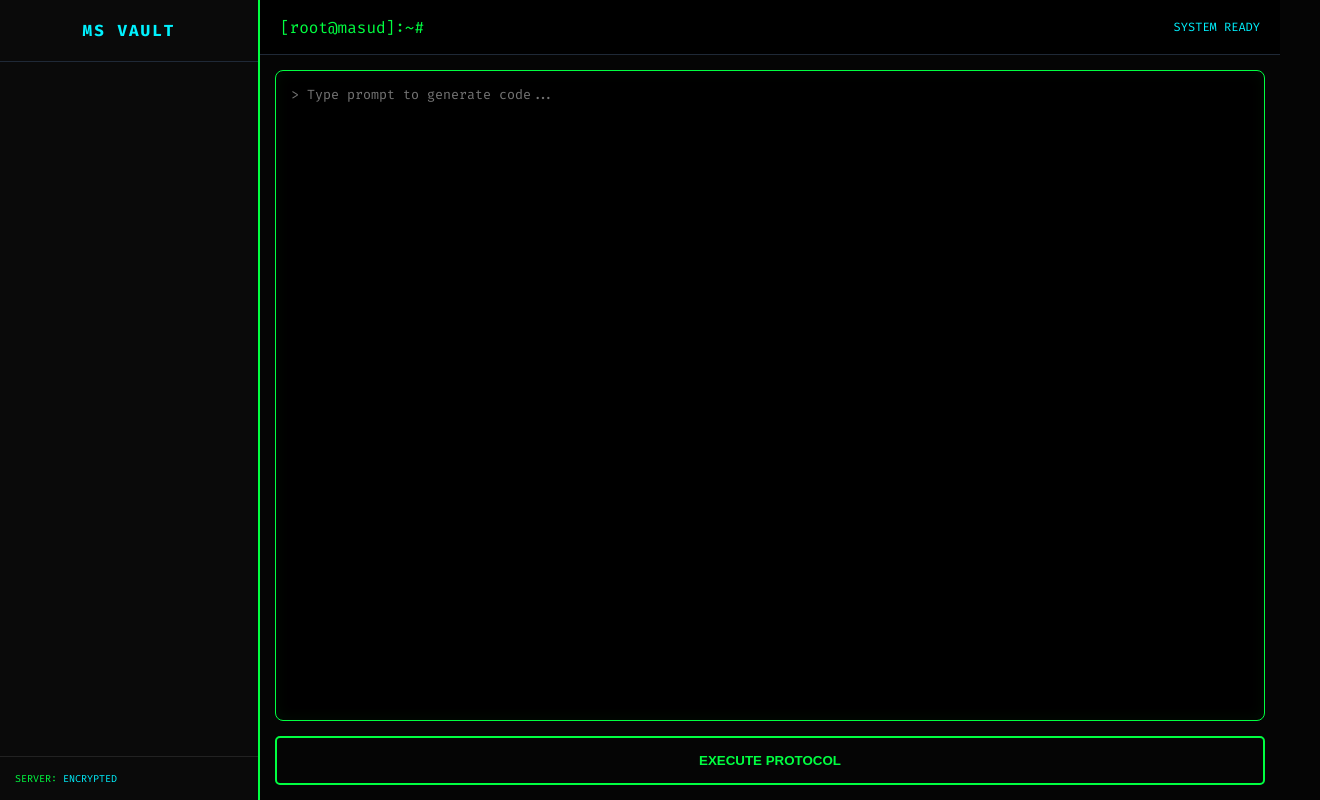
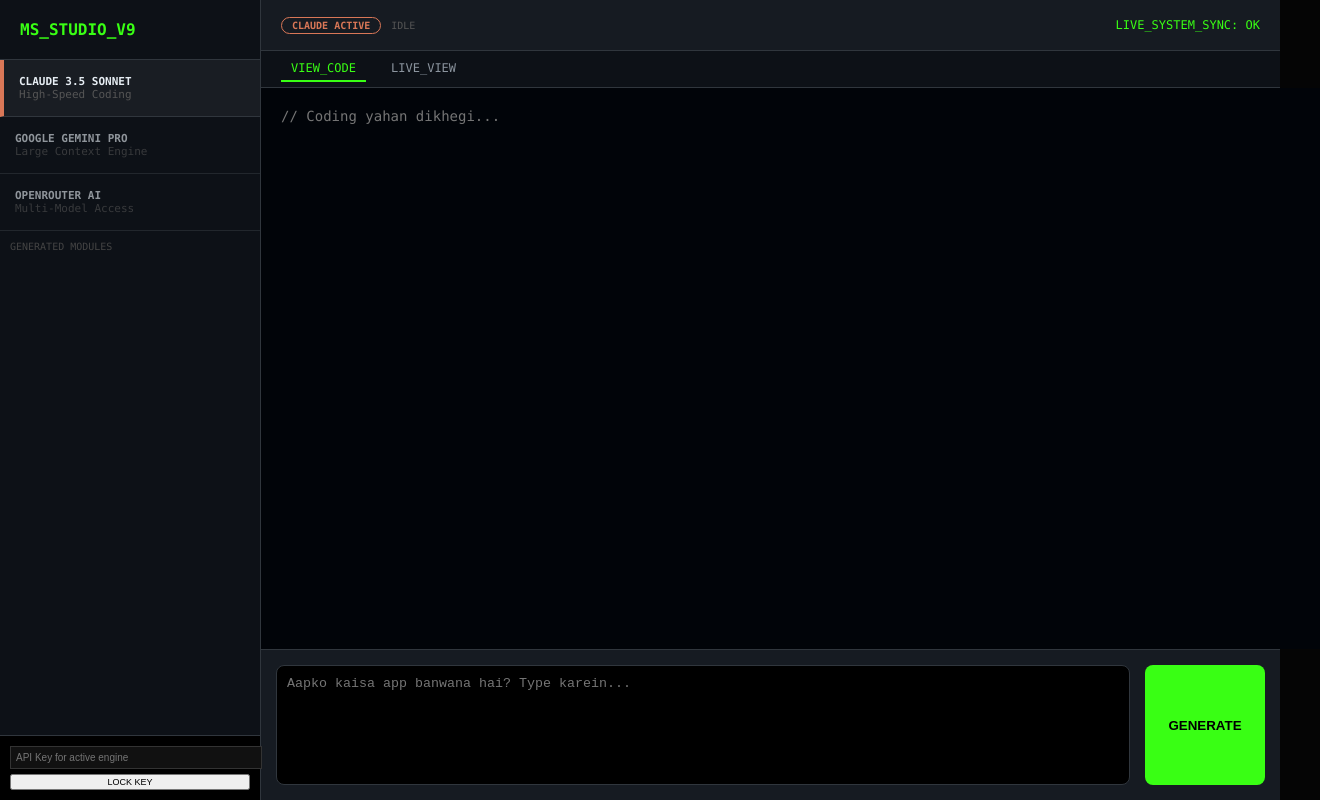
Before and after one commit to masudgamer9444-spec/Ai-code-, a plain HTML site: page index.html in a window 1280 px wide. Shown: the whole page, 1320 px wide, since content can reach past the window. Drawn offline with Linux system fonts and the light colour scheme.

Commit message:
Update index.html

````diff
--- a/index.html
+++ b/index.html
@@ -3,187 +3,247 @@
 <head>
     <meta charset="UTF-8">
     <meta name="viewport" content="width=device-width, initial-scale=1.0">
-    <title>MS HACKER PRO v6</title>
+    <title>MS ULTIMATE AI STUDIO</title>
     <style>
-        @import url('https://fonts.googleapis.com/css2?family=Fira+Code:wght@400;700&display=swap');
-
         :root {
-            --hacker-green: #00ff41;
-            --cyber-blue: #00f2ff;
-            --dark-bg: #050505;
-            --side-bg: #0a0a0a;
-            --border: #1f2937;
+            --bg-black: #050505;
+            --side-panel: #0d1117;
+            --hacker-green: #39ff14;
+            --gemini-blue: #4285f4;
+            --claude-orange: #d97757;
+            --open-purple: #a855f7;
+            --border: #30363d;
         }
 
-        * { box-sizing: border-box; }
         body {
-            margin: 0; background: var(--dark-bg); color: var(--hacker-green);
-            font-family: 'Fira Code', monospace; display: flex; height: 100vh; overflow: hidden;
+            margin: 0; background: var(--bg-black); color: #e6edf3;
+            font-family: 'Consolas', 'Courier New', monospace;
+            display: flex; height: 100vh; overflow: hidden;
         }
 
-        /* Sidebar - File System */
+        /* Sidebar */
         #sidebar {
-            width: 260px; background: var(--side-bg); border-right: 2px solid var(--hacker-green);
-            display: flex; flex-direction: column; transition: 0.3s;
+            width: 260px; background: var(--side-panel); border-right: 1px solid var(--border);
+            display: flex; flex-direction: column; z-index: 10;
         }
 
-        .sidebar-header {
-            padding: 20px; font-weight: bold; border-bottom: 1px solid var(--border);
-            text-align: center; letter-spacing: 2px; color: var(--cyber-blue);
+        .engine-card {
+            padding: 15px; border-bottom: 1px solid var(--border);
+            cursor: pointer; font-size: 11px; transition: 0.3s; opacity: 0.6;
         }
+        .engine-card.active { opacity: 1; background: rgba(255,255,255,0.05); }
+        .engine-card[data-type="claude"].active { border-left: 4px solid var(--claude-orange); }
+        .engine-card[data-type="gemini"].active { border-left: 4px solid var(--gemini-blue); }
+        .engine-card[data-type="openrouter"].active { border-left: 4px solid var(--open-purple); }
 
         .file-explorer { flex: 1; overflow-y: auto; padding: 10px; }
-        .file-node {
-            padding: 10px; margin-bottom: 5px; background: rgba(255,255,255,0.03);
-            border: 1px solid transparent; cursor: pointer; border-radius: 4px; font-size: 12px;
+        .file-link {
+            padding: 8px; margin-bottom: 5px; border-radius: 4px; cursor: pointer;
+            font-size: 12px; display: flex; align-items: center; gap: 8px;
         }
-        .file-node:hover { border-color: var(--hacker-green); box-shadow: 0 0 10px rgba(0, 255, 65, 0.2); }
+        .file-link:hover { background: #21262d; }
 
-        /* Main Workspace */
-        #main { flex: 1; display: flex; flex-direction: column; position: relative; }
+        /* Main Center Workspace */
+        #workspace { flex: 1; display: flex; flex-direction: column; background: #000; }
 
         header {
-            height: 55px; background: #000; border-bottom: 1px solid var(--border);
+            height: 50px; background: #161b22; border-bottom: 1px solid var(--border);
             display: flex; align-items: center; padding: 0 20px; justify-content: space-between;
         }
 
-        .editor-container { flex: 1; display: flex; flex-direction: column; padding: 15px; gap: 15px; }
-
-        textarea {
-            flex: 1; background: #000; color: #fff; border: 1px solid var(--hacker-green);
-            padding: 15px; border-radius: 8px; font-family: inherit; outline: none; resize: none;
-            box-shadow: inset 0 0 15px rgba(0, 255, 65, 0.05);
+        .active-badge {
+            padding: 2px 10px; border-radius: 10px; font-size: 10px; font-weight: bold;
+            text-transform: uppercase; border: 1px solid;
         }
 
-        .btn-execute {
-            background: transparent; color: var(--hacker-green); border: 2px solid var(--hacker-green);
-            padding: 15px; font-weight: bold; border-radius: 5px; cursor: pointer;
-            text-transform: uppercase; transition: 0.3s;
-        }
-        .btn-execute:hover { background: var(--hacker-green); color: #000; box-shadow: 0 0 20px var(--hacker-green); }
+        .editor-container { flex: 1; display: flex; flex-direction: column; position: relative; }
 
-        /* Preview Window */
-        #preview-box {
-            position: absolute; top: 55px; left: 0; right: 0; bottom: 0;
-            background: white; display: none; z-index: 1000;
-        }
-        iframe { width: 100%; height: 100%; border: none; }
+        /* View Modes */
+        .mode-tabs { display: flex; background: #0d1117; padding: 5px 20px; gap: 15px; border-bottom: 1px solid var(--border); }
+        .tab-btn { cursor: pointer; font-size: 12px; color: #8b949e; padding: 5px 10px; }
+        .tab-btn.active { color: var(--hacker-green); border-bottom: 2px solid var(--hacker-green); }
 
-        .btn-close {
-            position: absolute; top: 15px; right: 20px; background: #ff0000;
-            color: white; padding: 5px 15px; border-radius: 4px; cursor: pointer; z-index: 1001;
+        #codeViewer {
+            flex: 1; width: 100%; background: #010409; color: #7ee787;
+            border: none; padding: 20px; font-family: inherit; font-size: 14px; outline: none;
+            resize: none; display: block;
         }
 
-        #loading { display: none; color: var(--cyber-blue); font-size: 12px; margin-bottom: 5px; }
+        #liveViewer { flex: 1; width: 100%; height: 100%; background: white; border: none; display: none; }
+
+        /* Input Panel */
+        .bottom-input {
+            height: 120px; background: #161b22; border-top: 1px solid var(--border);
+            padding: 15px; display: flex; gap: 15px;
+        }
+        textarea#promptArea {
+            flex: 1; background: #000; border: 1px solid var(--border); color: #fff;
+            border-radius: 8px; padding: 10px; outline: none; resize: none;
+        }
+        .btn-send {
+            width: 120px; background: var(--hacker-green); color: #000; font-weight: bold;
+            border: none; border-radius: 8px; cursor: pointer;
+        }
+
+        /* Settings */
+        .key-input { padding: 10px; background: #000; border-top: 1px solid var(--border); }
+        .key-input input { width: 100%; background: #111; border: 1px solid #333; color: #fff; font-size: 10px; padding: 5px; }
     </style>
 </head>
 <body>
 
     <div id="sidebar">
-        <div class="sidebar-header">MS VAULT</div>
-        <div class="file-explorer" id="fileList"></div>
-        <div style="padding:15px; font-size:10px; border-top:1px solid #222;">
-            SERVER: <span style="color:var(--cyber-blue)">ENCRYPTED</span>
+        <div style="padding: 20px; font-weight: bold; color: var(--hacker-green); border-bottom: 1px solid var(--border);">
+            MS_STUDIO_V9
+        </div>
+
+        <div class="engine-card active" data-type="claude" onclick="setEngine('claude')">
+            <b>CLAUDE 3.5 SONNET</b><br><span style="color:#555">High-Speed Coding</span>
+        </div>
+        <div class="engine-card" data-type="gemini" onclick="setEngine('gemini')">
+            <b>GOOGLE GEMINI PRO</b><br><span style="color:#555">Large Context Engine</span>
+        </div>
+        <div class="engine-card" data-type="openrouter" onclick="setEngine('openrouter')">
+            <b>OPENROUTER AI</b><br><span style="color:#555">Multi-Model Access</span>
+        </div>
+
+        <div class="file-explorer" id="fileList">
+            <div style="font-size: 10px; color: #444; margin-bottom: 10px;">GENERATED MODULES</div>
+            </div>
+
+        <div class="key-input">
+            <input type="password" id="keyVal" placeholder="API Key for active engine">
+            <button onclick="saveKey()" style="width:100%; margin-top:5px; font-size:9px; cursor:pointer;">LOCK KEY</button>
         </div>
     </div>
 
-    <div id="main">
+    <div id="workspace">
         <header>
             <div style="display:flex; align-items:center; gap:10px;">
-                <span style="color:var(--hacker-green)">[root@masud]:~#</span>
+                <span id="engineLabel" class="active-badge" style="color:var(--claude-orange); border-color:var(--claude-orange)">CLAUDE ACTIVE</span>
+                <span id="status" style="font-size: 10px; color: #555;">IDLE</span>
             </div>
-            <div style="font-size:12px; color:var(--cyber-blue)">SYSTEM READY</div>
+            <div style="font-size: 12px; color: var(--hacker-green);">LIVE_SYSTEM_SYNC: OK</div>
         </header>
 
-        <div class="editor-container">
-            <div id="loading">> INITIALIZING BYPASS... </div>
-            <textarea id="promptArea" placeholder="> Type prompt to generate code..."></textarea>
-            <button class="btn-execute" onclick="runGeneration()">Execute Protocol</button>
+        <div class="mode-tabs">
+            <div class="tab-btn active" id="codeTab" onclick="viewMode('code')">VIEW_CODE</div>
+            <div class="tab-btn" id="liveTab" onclick="viewMode('live')">LIVE_VIEW</div>
         </div>
 
-        <div id="preview-box">
-            <div class="btn-close" onclick="hidePreview()">CLOSE [X]</div>
-            <iframe id="outputFrame"></iframe>
+        <div class="editor-container">
+            <textarea id="codeViewer" readonly placeholder="// Coding yahan dikhegi..."></textarea>
+            <iframe id="liveViewer"></iframe>
+        </div>
+
+        <div class="bottom-input">
+            <textarea id="promptArea" placeholder="Aapko kaisa app banwana hai? Type karein..."></textarea>
+            <button class="btn-send" onclick="generate()">GENERATE</button>
         </div>
     </div>
 
     <script>
-        const API_KEY = "sk-eMZ0YbZjMnDJCw8kbfx1jZTVKKSImuqWvoDphfogrLuWPtys";
-        const PROXY = "https://corsproxy.io/?";
-        const ENDPOINT = "https://api.anthropic.com/v1/messages";
+        let currentEngine = 'claude';
+        let files = [];
+        const PROXY = "https://api.allorigins.win/raw?url=";
 
-        let db = JSON.parse(localStorage.getItem('ms_hacker_db') || '[]');
+        function setEngine(e) {
+            currentEngine = e;
+            document.querySelectorAll('.engine-card').forEach(c => c.classList.remove('active'));
+            document.querySelector(`.engine-card[data-type="${e}"]`).classList.add('active');
 
-        function hidePreview() { document.getElementById('preview-box').style.display = 'none'; }
+            const label = document.getElementById('engineLabel');
+            label.innerText = `${e.toUpperCase()} ACTIVE`;
+            if(e === 'claude') label.style.color = label.style.borderColor = "var(--claude-orange)";
+            if(e === 'gemini') label.style.color = label.style.borderColor = "var(--gemini-blue)";
+            if(e === 'openrouter') label.style.color = label.style.borderColor = "var(--open-purple)";
 
-        async function runGeneration() {
+            document.getElementById('keyVal').value = localStorage.getItem('key_' + e) || '';
+        }
+
+        function saveKey() {
+            localStorage.setItem('key_' + currentEngine, document.getElementById('keyVal').value);
+            alert(currentEngine.toUpperCase() + " Key Saved!");
+        }
+
+        function viewMode(m) {
+            document.getElementById('codeViewer').style.display = m === 'code' ? 'block' : 'none';
+            document.getElementById('liveViewer').style.display = m === 'live' ? 'block' : 'none';
+            document.getElementById('codeTab').classList.toggle('active', m === 'code');
+            document.getElementById('liveTab').classList.toggle('active', m === 'live');
+        }
+
+        async function generate() {
             const prompt = document.getElementById('promptArea').value;
-            if(!prompt) return alert("Enter Prompt!");
+            const key = localStorage.getItem('key_' + currentEngine);
+            if(!key) return alert("Pehle Key dalo bhai!");
 
-            const loader = document.getElementById('loading');
-            const btn = document.querySelector('.btn-execute');
-
-            loader.style.display = 'block';
-            btn.disabled = true;
-            btn.innerText = "GENERATING...";
+            document.getElementById('status').innerText = "GENERATING_CODE...";
 
             try {
-                const response = await fetch(PROXY + encodeURIComponent(ENDPOINT), {
-                    method: 'POST',
-                    headers: {
-                        'x-api-key': API_KEY,
-                        'anthropic-version': '2023-06-01',
-                        'content-type': 'application/json'
-                    },
-                    body: JSON.stringify({
-                        model: "claude-3-5-sonnet-20240620",
-                        max_tokens: 4000,
-                        system: "You are an elite web developer. Return ONLY valid, complete HTML/CSS/JS code. No prose.",
-                        messages: [{ role: "user", content: prompt }]
-                    })
-                });
+                let code = "";
+                if(currentEngine === 'claude') code = await callClaude(prompt, key);
+                if(currentEngine === 'gemini') code = await callGemini(prompt, key);
+                if(currentEngine === 'openrouter') code = await callOpenRouter(prompt, key);
 
-                const result = await response.json();
-                const code = result.content[0].text;
+                document.getElementById('codeViewer').value = code;
+                const blob = new Blob([code], { type: 'text/html' });
+                document.getElementById('liveViewer').src = URL.createObjectURL(blob);
 
-                // Save Logic
-                const newFile = { id: Date.now(), name: `File_${db.length + 1}.html`, content: code };
-                db.push(newFile);
-                localStorage.setItem('ms_hacker_db', JSON.stringify(db));
-
-                refreshFiles();
-                loadPreview(code);
+                // Add to list
+                files.push({ name: `App_${currentEngine}_${files.length+1}.html`, code: code });
+                updateFileList();
+                viewMode('code'); // Pehle coding dikhao
 
             } catch (err) {
-                alert("Protocol Failed. Check Connection/API.");
+                alert("Error! Check API or Key.");
             } finally {
-                loader.style.display = 'none';
-                btn.disabled = false;
-                btn.innerText = "Execute Protocol";
+                document.getElementById('status').innerText = "IDLE";
             }
         }
 
-        function refreshFiles() {
+        async function callClaude(p, k) {
+            const res = await fetch(PROXY + encodeURIComponent("https://api.anthropic.com/v1/messages"), {
+                method: 'POST',
+                headers: { 'x-api-key': k, 'anthropic-version': '2023-06-01', 'content-type': 'application/json' },
+                body: JSON.stringify({
+                    model: "claude-3-5-sonnet-20240620", max_tokens: 4000,
+                    system: "Only output HTML/CSS/JS code.",
+                    messages: [{ role: "user", content: p }]
+                })
+            });
+            const d = await res.json(); return d.content[0].text;
+        }
+
+        async function callGemini(p, k) {
+            const res = await fetch(`https://generativelanguage.googleapis.com/v1beta/models/gemini-1.5-pro:generateContent?key=${k}`, {
+                method: 'POST', headers: { 'Content-Type': 'application/json' },
+                body: JSON.stringify({ contents: [{ parts: [{ text: p + " (Output HTML/CSS/JS only)" }] }] })
+            });
+            const d = await res.json(); return d.candidates[0].content.parts[0].text.replace(/```html|```/g, '');
+        }
+
+        async function callOpenRouter(p, k) {
+            const res = await fetch("https://openrouter.ai/api/v1/chat/completions", {
+                method: 'POST', headers: { 'Authorization': `Bearer ${k}`, 'Content-Type': 'application/json' },
+                body: JSON.stringify({ model: "openai/gpt-4o", messages: [{ role: "user", content: p }] })
+            });
+            const d = await res.json(); return d.choices[0].message.content.replace(/```html|```/g, '');
+        }
+
+        function updateFileList() {
             const list = document.getElementById('fileList');
-            list.innerHTML = '';
-            db.forEach(file => {
-                const div = document.createElement('div');
-                div.className = 'file-node';
-                div.innerText = `📄 ${file.name}`;
-                div.onclick = () => loadPreview(file.content);
-                list.prepend(div);
+            list.innerHTML = '<div style="font-size: 10px; color: #444; margin-bottom: 10px;">GENERATED MODULES</div>';
+            files.forEach(f => {
+                const d = document.createElement('div');
+                d.className = 'file-link';
+                d.innerHTML = `📄 ${f.name}`;
+                d.onclick = () => { document.getElementById('codeViewer').value = f.code; viewMode('code'); };
+                list.prepend(d);
             });
         }
 
-        function loadPreview(code) {
-            const frame = document.getElementById('outputFrame');
-            const box = document.getElementById('preview-box');
-            box.style.display = 'block';
-            const blob = new Blob([code], { type: 'text/html' });
-            frame.src = URL.createObjectURL(blob);
-        }
-
-        window.onload = refreshFiles;
+        window.onload = () => setEngine('claude');
     </script>
 </body>
 </html>
````
